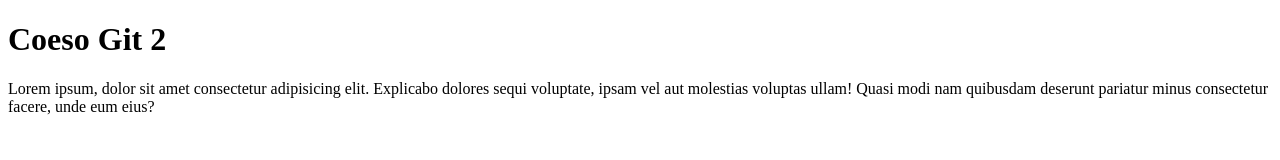
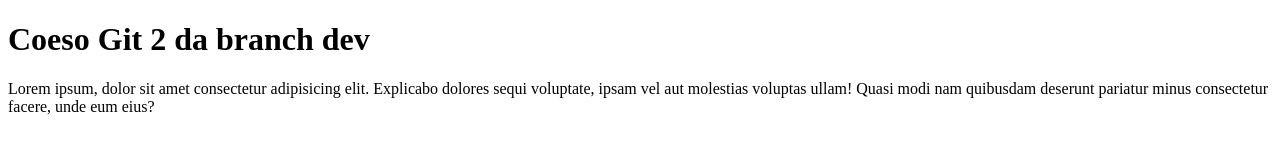
Before and after one commit to FlyingSardone/LearingGitHub001, a plain HTML site: page index.html in a window 1280 px wide. Drawn offline with Linux system fonts and the light colour scheme.

Commit message:
primo develop branch

```diff
--- a/index.html
+++ b/index.html
@@ -8,7 +8,7 @@
 </head>
 
 <body>
-    <h1>Coeso Git 2</h1>
+    <h1>Coeso Git 2 da branch dev</h1>
     <p>Lorem ipsum, dolor sit amet consectetur adipisicing elit. Explicabo dolores sequi voluptate, ipsam vel aut
         molestias voluptas ullam! Quasi modi nam quibusdam deserunt pariatur minus consectetur facere, unde eum eius?
     </p>
```
